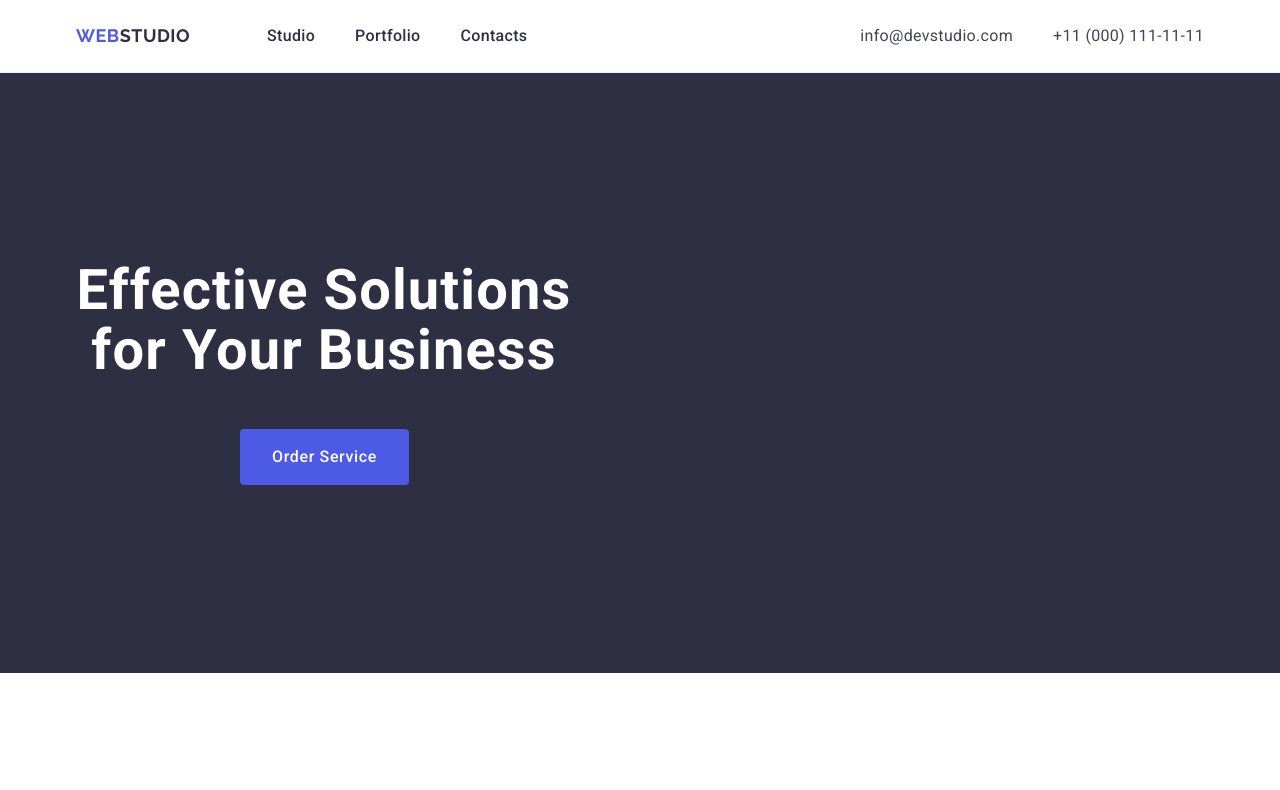
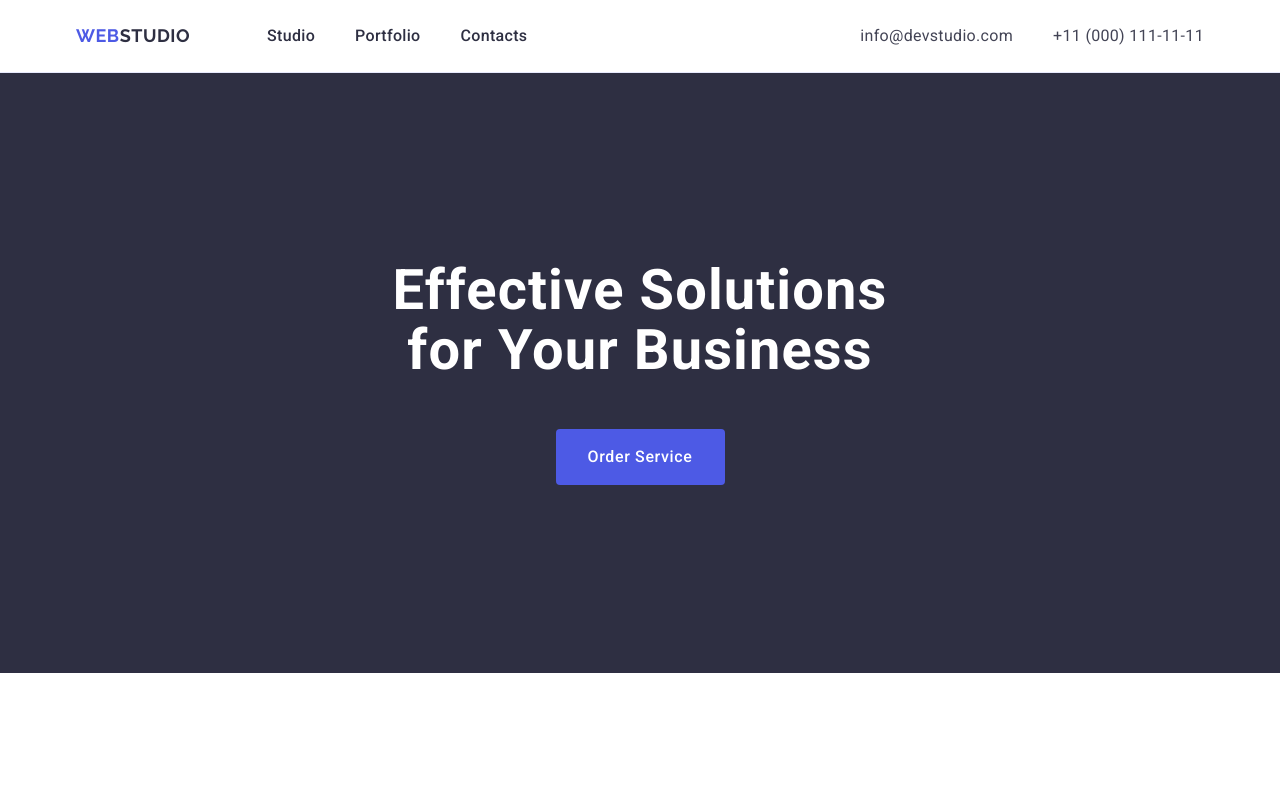
Before and after one commit to MarvinNox/goit-markup-hw-03, a plain HTML site: page index.html in a window 1280 px wide. Shown: the top 790 px of the page. Drawn offline with nearby package versions, Linux system fonts and the light colour scheme.

Commit message:
minor bugs fix v4

```diff
--- a/css/styles.css
+++ b/css/styles.css
@@ -175,7 +175,7 @@ a:hover {
   border-radius: 4px;
   min-width: 169px;
   height: 56px;
-  margin-left: 164px;
+  margin: 0 auto;
 }
 .button-main:hover {
   background-color: #404bbf;
@@ -193,6 +193,8 @@ a:hover {
   max-width: 496px;
   margin-top: 0;
   margin-bottom: 48px;
+  margin-left: auto;
+  margin-right: auto;
 }
 .title-second {
   color: #2e2f42;
@@ -218,13 +220,14 @@ ul {
   list-style: none;
 }
 .wrapper-main-page {
+  display: flex;
+
   background-color: #2e2f42;
   margin-top: 0px;
   padding-top: 188px;
   padding-bottom: 188px;
-  display: flex;
-  justify-items: center;
 }
+
 .nav-list {
   gap: 40px;
   margin: 0 auto;
```
